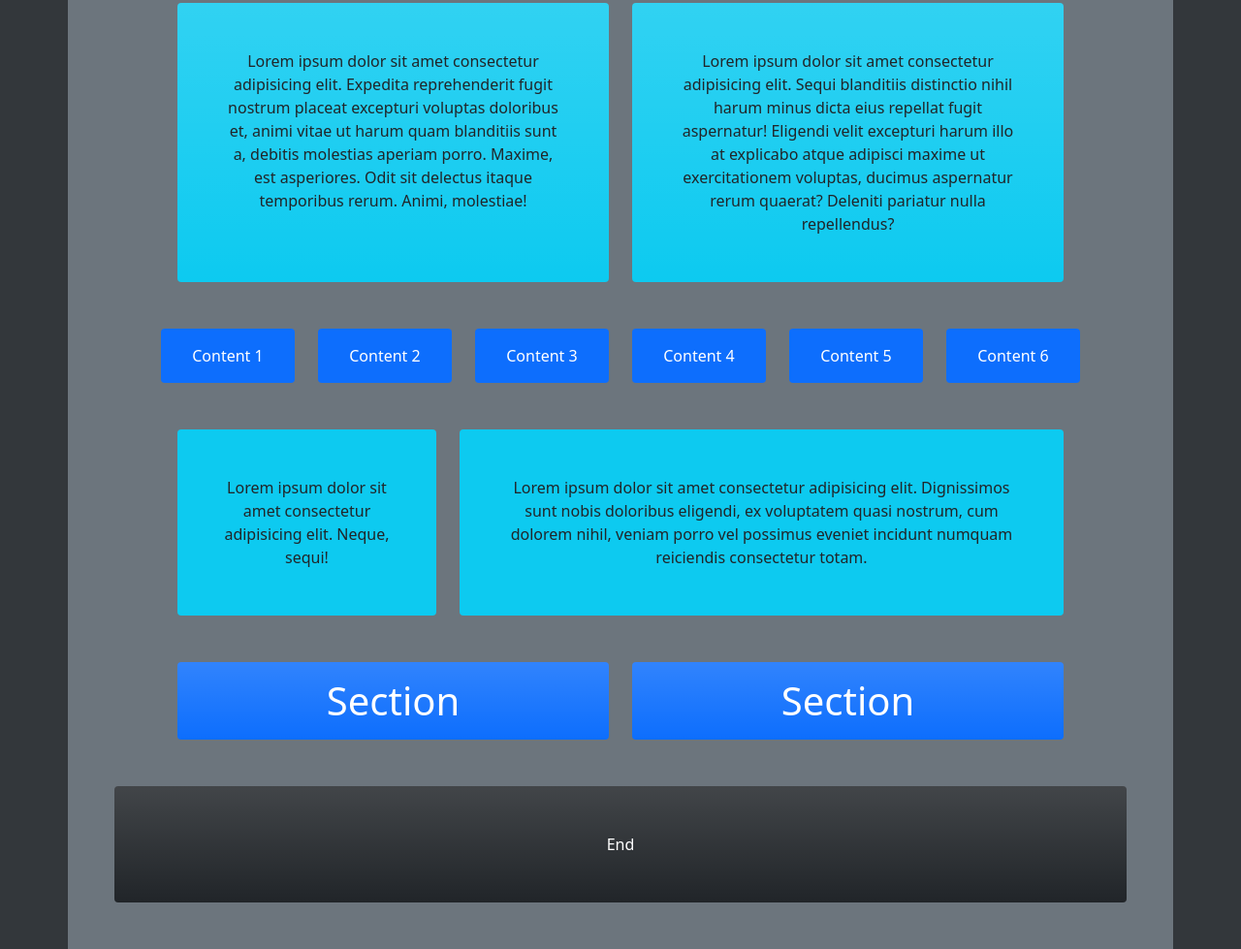
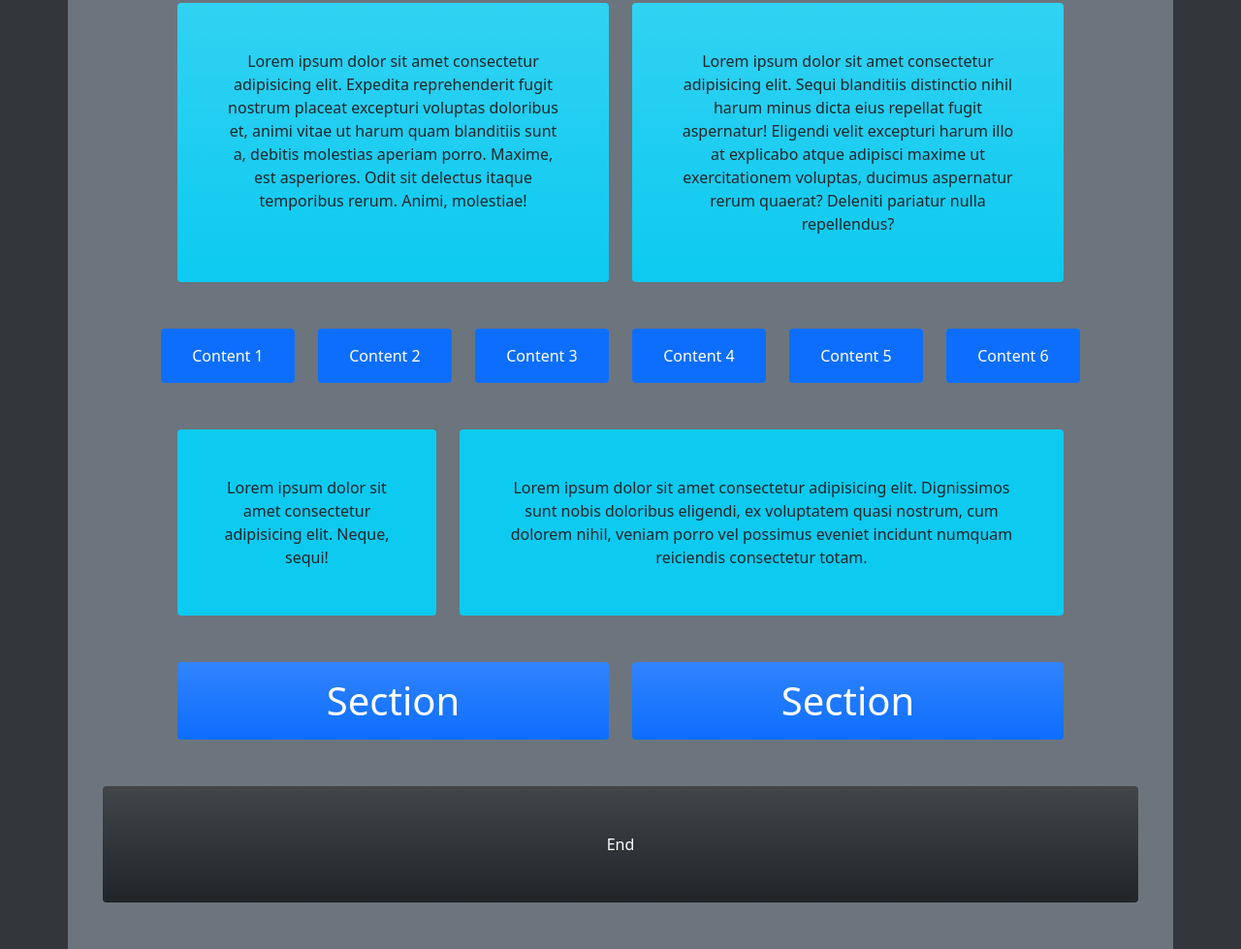
Before and after one commit to AyaNagasaka/Bootstrap-Act1, a plain HTML site: page index.html in a window 1280 px wide. Shown: the part 245-1224 px from the top of the page at 97% size. Drawn offline with nearby package versions, Linux system fonts and the light colour scheme.

Commit message:
Update index.html

```diff
--- a/index.html
+++ b/index.html
@@ -68,9 +68,7 @@
         </div>
 
         <div class="row">
-            <div class="col">
-                <div class="bg-dark bg-gradient p-5 text-white rounded"> End</div>
-            </div>
+            <div class="col bg-dark bg-gradient p-5 text-white rounded">End</div>
         </div>
     </div>
 </body>
```
